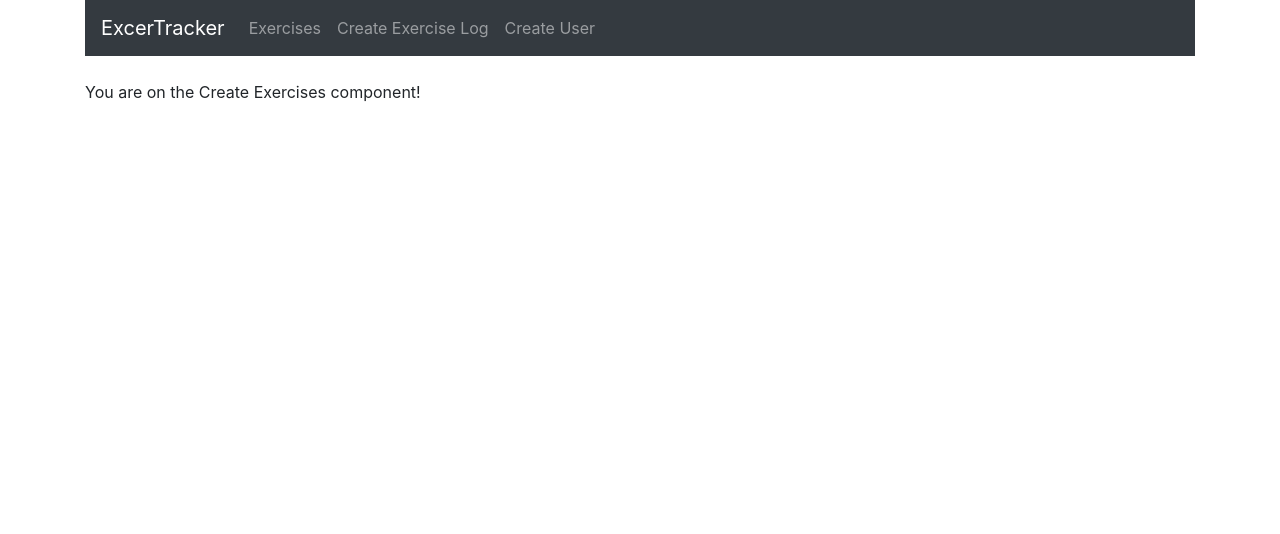
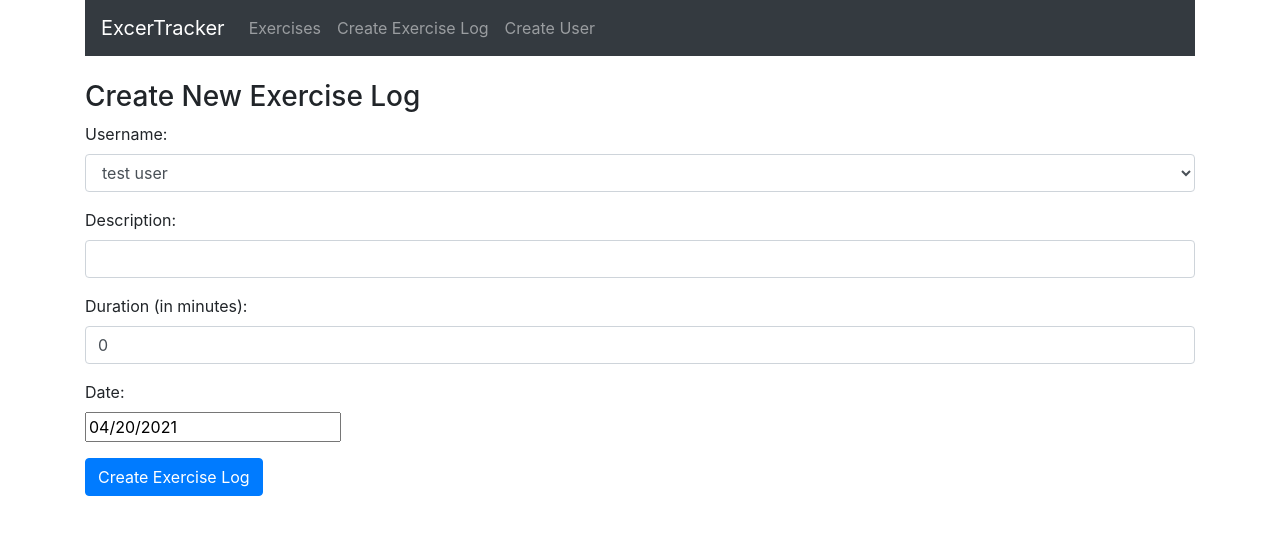
Before and after one commit to jaehoonhan/hoonLifts, a React (Create React App) app in the folder client/: page /create in a window 1280 px wide. Shown: the top 534 px of the page. Built offline with nearby package versions, Linux system fonts and the light colour scheme.

Commit message:
add state properties

```diff
--- a/client/src/components/create-exercise.component.js
+++ b/client/src/components/create-exercise.component.js
@@ -1,11 +1,128 @@
 import React, {Component} from 'react';
+import DatePicker from 'react-datepicker';
+import "react-datepicker/dist/react-datepicker.css"
 
 export default class CreateExercises extends Component {
+    constructor(props) {
+        super(props);
+
+        this.onChangeUsername = this.onChangeUsername.bind(this);
+        this.onChangeDescription = this.onChangeDescription.bind(this);
+        this.onChangeDuration = this.onChangeDuration.bind(this);
+        this.onChangeDate = this.onChangeDate.bind(this);
+        this.onSubmit = this.onSubmit.bind(this);
+
+        this.state = {
+            username: '',
+            description: '',
+            duration: 0,
+            date: new Date(),
+            users: []
+        }
+    }
+
+    componentDidMount() {
+        this.setState({
+            users: ['test user'],
+            username: 'test user'
+        })
+    }
+
+    onChangeUsername(e) {
+        this.setState({
+            username: e.target.value
+        });
+    }
+
+    onChangeDescription(e) {
+        this.setState({
+            description: e.target.value
+        });
+    }
+
+    onChangeDuration(e) {
+        this.setState({
+            duration: e.target.value
+        });
+    }
+
+    onChangeDate(date) {
+        this.setState({
+            date: date
+        });
+    }
+
+    onSubmit(e) {
+        e.preventDefault();
+
+        const exercise = {
+            username: this.state.username,
+            description: this.state.description,
+            duration: this.state.duration,
+            date: this.state.date
+        }
+
+        console.log(exercise)
+
+        window.location = '/';
+    }
+
+
     render() {
         return (
             <div>
-                <p>You are on the Create Exercises component!</p>
+              <h3>Create New Exercise Log</h3>
+              <form onSubmit={this.onSubmit}>
+                <div className="form-group">
+                  <label>Username: </label>
+                  <select ref="userInput"
+                      required
+                      className="form-control"
+                      value={this.state.username}
+                      onChange={this.onChangeUsername}>
+                      {
+                        this.state.users.map(function(user) {
+                          return <option
+                            key={user}
+                            value={user}>{user}
+                            </option>;
+                        })
+                      }
+                  </select>
+                </div>
+                <div className="form-group">
+                  <label>Description: </label>
+                  <input  type="text"
+                      required
+                      className="form-control"
+                      value={this.state.description}
+                      onChange={this.onChangeDescription}
+                      />
+                </div>
+                <div className="form-group">
+                  <label>Duration (in minutes): </label>
+                  <input
+                      type="text"
+                      className="form-control"
+                      value={this.state.duration}
+                      onChange={this.onChangeDuration}
+                      />
+                </div>
+                <div className="form-group">
+                  <label>Date: </label>
+                  <div>
+                    <DatePicker
+                      selected={this.state.date}
+                      onChange={this.onChangeDate}
+                    />
+                  </div>
+                </div>
+
+                <div className="form-group">
+                  <input type="submit" value="Create Exercise Log" className="btn btn-primary" />
+                </div>
+              </form>
             </div>
-        )
+            )
     }
 }
```
